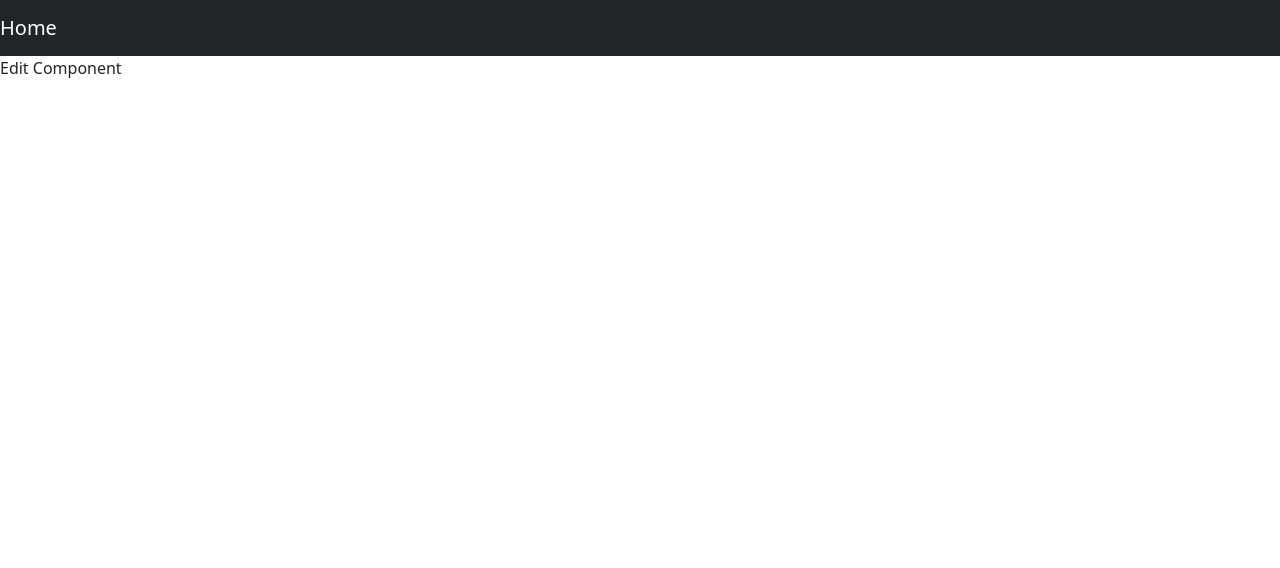
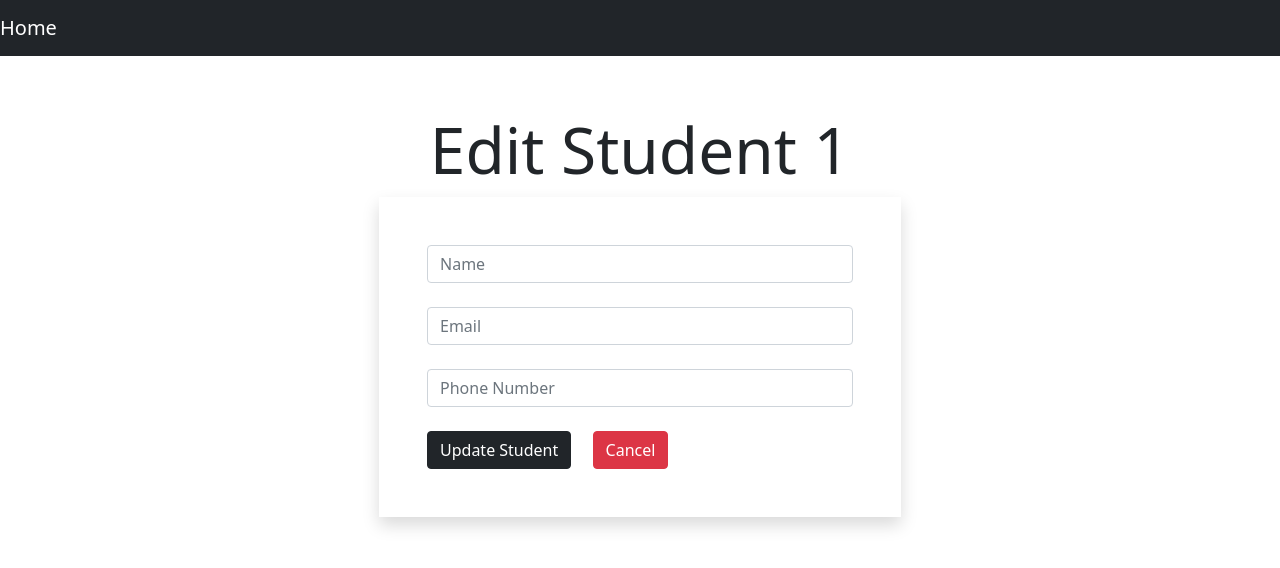
Before and after one commit to mansi0829/contact-app, a React (Create React App) app: page /edit/1 in a window 1280 px wide. Shown: the top 568 px of the page. Built offline with nearby package versions, Linux system fonts and the light colour scheme.

Commit message:
routes-updated

```diff
--- a/src/App.css
+++ b/src/App.css
@@ -0,0 +1,3 @@
+.left-space{
+    margin-left: 5%;
+}
--- a/src/App.js
+++ b/src/App.js
@@ -5,6 +5,7 @@ import './App.css';
 import Home from './components/Home';
 import Navbar from './components/Navbar';
 import AddContact from './components/AddContact';
+import EditContact from './components/EditContact';
 
 const App = () =>
 {
@@ -15,7 +16,7 @@ const App = () =>
       <Routes>
         <Route path="/" element={<Home />} />
         <Route path="/add" element={<AddContact />} />
-        <Route path="/edit/:id" element="Edit Component" />
+        <Route path="/edit/:id" element={<EditContact />} />
       </Routes>
     </div>
   );
--- a/src/components/AddContact.js
+++ b/src/components/AddContact.js
@@ -5,26 +5,34 @@ const AddContact = () =>
     return (
         <div className='container'>
             <div className="row p-5">
-                <h1 className="col-md-6 text-center">
+                <h1 className="display-3 my-2 text-center">
                     Add Student
                 </h1>
                 <div className="col-md-6 shadow mx-auto p-5">
                     <form>
                         <div className="form-group">
-                            <input type="text" placeholder='Name'
-                                className='form-control' />
+                            <input
+                                type="text"
+                                placeholder='Name'
+                                className='form-control' /><br />
                         </div>
                         <div className="form-group">
-                            <input type="email" placeholder='Email'
-                                className='form-control' />
+                            <input
+                                type="email"
+                                placeholder='Email'
+                                className='form-control' /><br />
                         </div>
                         <div className="form-group">
-                            <input type="number" placeholder='Phone Number'
-                                className='form-control' />
+                            <input
+                                type="number"
+                                placeholder='Phone Number'
+                                className='form-control' /><br />
                         </div>
                         <div className="form-group">
-                            <input type="submit" value='Add Student'
-                                className='form-control btn btn-outline-dark' />
+                            <input
+                                type="submit"
+                                value='Add Student'
+                                className='form-control btn btn-block btn-dark' /><br />
                         </div>
 
                     </form>
--- a/src/components/EditContact.js
+++ b/src/components/EditContact.js
@@ -1,10 +1,50 @@
 import React from 'react'           //rafce
+import { Link, useParams } from 'react-router-dom'
 
 const EditContact = () =>
 {
+    const { id } = useParams();
     return (
-        <div>
+        <div className='container'>
+            <div className="row p-5">
+                <h1 className="display-3 my-2 text-center">
+                    Edit Student {id}
+                </h1>
+                <div className="col-md-6 shadow mx-auto p-5">
+                    <form>
+                        <div className="form-group">
+                            <input
+                                type="text"
+                                placeholder='Name'
+                                className='form-control' /><br />
+                        </div>
+                        <div className="form-group">
+                            <input
+                                type="email"
+                                placeholder='Email'
+                                className='form-control' /><br />
+                        </div>
+                        <div className="form-group">
+                            <input
+                                type="number"
+                                placeholder='Phone Number'
+                                className='form-control' /><br />
+                        </div>
+                        <div className="form-group">
+                            <input
+                                type="submit"
+                                value='Update Student'
+                                className='btn btn-dark' />
+                            <Link
+                                to="/"
+                                className='btn btn-danger left-space' >
+                                Cancel
+                            </Link>
+                        </div>
 
+                    </form>
+                </div>
+            </div>
         </div>
     )
 }
```
